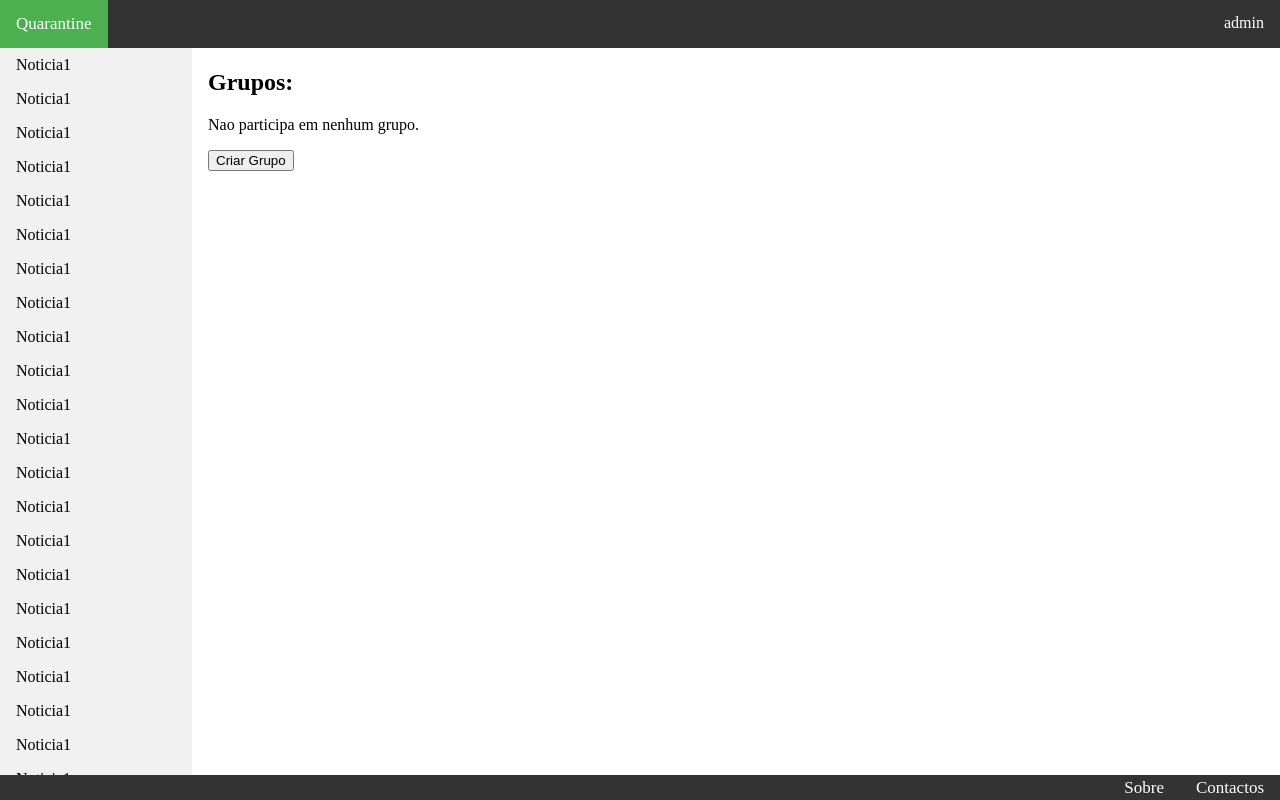
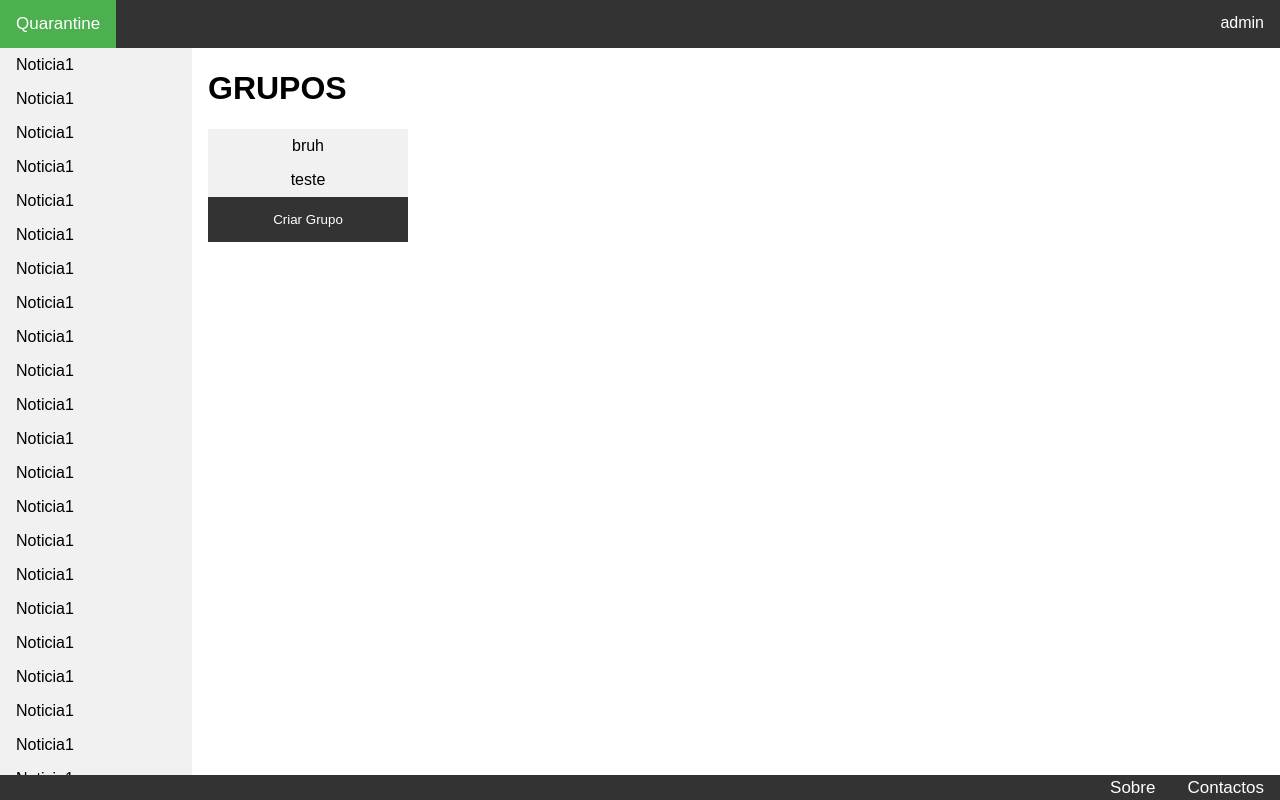
Before and after one commit to JoaoAlmeida-dev/quarantine, a Django app: page /quarantine/ in a window 1280 px wide. Run offline with Django 3.2, Linux system fonts and the light colour scheme; a user stored in the database is signed in; data comes from the database, SQL or seed files in the repository; data that the repository does not hold is empty.

Commit message:
new css bugfixes ja nem sei oh filho

```diff
--- a/account/models.py
+++ b/account/models.py
@@ -51,7 +51,7 @@ class Account(AbstractBaseUser):
     objects = AccountManager()
 
     def __str__(self):
-        return self.email
+        return self.username
 
     def mudarfoto(self, link_foto):
         fotoPerfil = link_foto
--- a/projeto/settings.py
+++ b/projeto/settings.py
@@ -34,7 +34,7 @@ if DEBUG:
 
 INSTALLED_APPS = [
     'quarantine.apps.QuarantineConfig',
-    'account',
+    'account.apps.AccountConfig',
 
     'django.contrib.admin',
     'django.contrib.auth',
--- a/quarantine/models.py
+++ b/quarantine/models.py
@@ -17,7 +17,7 @@ class Grupo(models.Model):
 
 
 class MembroGrupo(models.Model):
-    user = models.ForeignKey(Account, on_delete=models.CASCADE)
+    Account = models.ForeignKey(Account, on_delete=models.CASCADE)
     grupo = models.ForeignKey(Grupo, on_delete=models.CASCADE)
     is_admin = models.BooleanField(default=False)
 
--- a/quarantine/templates/quarantine/adicionarmembros.html
+++ b/quarantine/templates/quarantine/adicionarmembros.html
@@ -12,8 +12,8 @@
             {% csrf_token %}
             {% for user in users %}
 
-                <input type="checkbox" name="user" id="user{{ forloop.counter }}" value="{{ user }}" />
-                <label for="user{{ forloop.counter }}"> {{ user }}</label>
+                <input type="checkbox" name="user" id="user{{ forloop.counter }}" value="{{ user.username }}" />
+                <label for="user{{ forloop.counter }}"> {{ user.username }}</label>
                 <br />
             {% endfor %}
             <input type="submit" value="AdicionarMembros">
--- a/quarantine/templates/quarantine/criargrupo.html
+++ b/quarantine/templates/quarantine/criargrupo.html
@@ -16,10 +16,10 @@
             <b>Adicionar utilizadores:</b>
             <br>
             {% for user in users %}
-                <input type="checkbox" name="user" id="user{{ forloop.counter }}" value="{{ user }}" />
-                <label for="user{{ forloop.counter }}"> {{ user }}</label>
+                <input type="checkbox" name="user" id="user{{ forloop.counter }}" value="{{ user.username }}" />
+                <label for="user{{ forloop.counter }}"> {{ user.username }}</label>
                 <br />
             {% endfor %}
-            <input type="submit" value="Criar Grupo">
+            <input class="submit" type="submit" value="Criar Grupo">
         </form>
 {% endblock content %}
--- a/quarantine/templates/quarantine/criarpublicacaopage.html
+++ b/quarantine/templates/quarantine/criarpublicacaopage.html
@@ -10,11 +10,11 @@
     <form action="{% url 'criarpublicacao' grupo.id %}" method="post">
             {% csrf_token %}
             <label for="titulo"><b>Titulo :</b></label>
-                <input type="text" id="titulo" name="titulo">
+                <input type="text" id="titulo" name="titulo" required>
             <br>
             <label for="conteudo"><b>Conteudo :</b></label>
         <br>
-            <textarea id="conteudo" name="conteudo" rows="10" cols="50"></textarea>
+            <textarea id="conteudo" name="conteudo" rows="10" cols="50" required></textarea>
             <br>
             <input type="submit" value="Publicar">
     </form>
--- a/quarantine/templates/quarantine/menu.html
+++ b/quarantine/templates/quarantine/menu.html
@@ -2,7 +2,6 @@
 
 
 {% block content %}
-    <title>Quarantine</title>
 
 
         {% if error_message %}
@@ -16,9 +15,9 @@
         {% else %}
 
         <div>
-            <h2>Grupos:</h2>
+            <h1 >GRUPOS</h1>
                {% if grupos %}
-                <ul>
+                <div class="lista">
                     {% for grupo in grupos %}
                     <li>
                         <a href= "{% url 'grupo_view' grupo.id %}">
@@ -26,12 +25,12 @@
                     </a>
                     </li>
                     {% endfor %}
-                </ul>
+                </div>
                 {% else %}
                    <p>Nao participa em nenhum grupo.</p>
                {% endif %}
             <form action= "{% url 'criargrupo' %}" method="get">
-                <input type="submit" value="Criar Grupo">
+                <input class="submit" type="submit" value="Criar Grupo">
             </form>
         </div>
 
--- a/quarantine/urls.py
+++ b/quarantine/urls.py
@@ -2,63 +2,71 @@ from django.conf.urls import url
 # (. significa que importa views da mesma directoria)
 
 from . import views
-from account.views import(
-login_view,logout_view,registo_view
+from account.views import (
+    login_view,
+    logout_view,
+    registo_view,
+    perfilutilizador,
+    account_settings
 )
 
 urlpatterns = [
     url(r'^$', views.menu, name='menu'),
-# ----------------------------------------------------------------------Account
+    # ----------------------------------------------------------------------Account
 
     url(r'^login/$', login_view, name='login_view'),
 
     url(r'^registo/$', registo_view, name='registo_view'),
 
     url(r'^logout/$', logout_view, name='logout_view'),
-# ----------------------------------------------------------------------Utilizador
+    # ----------------------------------------------------------------------Utilizador
 
-    url(r'^perfil/(?P<username>.*)/$', views.perfilutilizador, name='perfilutilizador'),
-    url(r'^perfil/(?P<username>.*)/definicoes/$', views.defutilizador, name='defutilizador'),
+    url(r'^perfil/(?P<username>.*)/$', perfilutilizador, name='perfilutilizador'),
+    url(r'^perfil/(?P<username>.*)/account_settings/$', account_settings, name='account_settings'),
+    # url(r'^perfil/(?P<username>.*)/definicoes/$', defutilizador, name='defutilizador'),
     # url(r'^perfil/(?P<username>.*)/atualizarperfil/$', views.atualizarperfil, name='atualizarperfil'),
 
-    #url(r'^perfil/(?P<username>.*)/password_change/'
-    #url(r'^perfil/(?P<username>.*)/password_change/done'
-    #url(r'^perfil/(?P<username>.*)/
+    # url(r'^perfil/(?P<username>.*)/password_change/$'
+    # url(r'^perfil/(?P<username>.*)/password_change/done/$'
+    # url(r'^perfil/(?P<username>.*)/
 
-# ----------------------------------------------------------------------Grupo
+    # ----------------------------------------------------------------------Grupo
 
-    #url(r'^criar_grupo/$', views.criargrupopage, name='criargrupopage'),
+    # url(r'^criar_grupo/$', views.criargrupopage, name='criargrupopage'),
     url(r'^criargrupo/$', views.criargrupo, name='criargrupo'),
     url(r'^grupo_(?P<grupo_id>[0-9]+)/apagargrupo/$', views.apagargrupo, name='apagargrupo'),
 
     url(r'^grupo_(?P<grupo_id>[0-9]+)/$', views.grupo_view, name='grupo_view'),
 
-    #url(r'^grupo_(?P<grupo_id>[0-9]+)/adicionarmembrospage/$', views.adicionarmembrospage, name='adicionarmembrospage'),
+    # url(r'^grupo_(?P<grupo_id>[0-9]+)/adicionarmembrospage/$', views.adicionarmembrospage, name='adicionarmembrospage'),
     url(r'^grupo_(?P<grupo_id>[0-9]+)/adicionarmembros/$', views.adicionarmembros, name='adicionarmembros'),
 
-    #url(r'^grupo_(?P<grupo_id>[0-9]+)/removermembrospage/$', views.removermembrospage, name='removermembrospage'),
+    # url(r'^grupo_(?P<grupo_id>[0-9]+)/removermembrospage/$', views.removermembrospage, name='removermembrospage'),
     url(r'^grupo_(?P<grupo_id>[0-9]+)/removermembros/$', views.removermembros, name='removermembros'),
 
-# ----------------------------------------------------------------------Publicação
+    # ----------------------------------------------------------------------Publicação
 
     url(r'^grupo_(?P<grupo_id>[0-9]+)/criarpublicacao/$', views.criarpublicacao, name='criarpublicacao'),
-    url(r'^grupo_(?P<grupo_id>[0-9]+)/pub_(?P<pub_id>[0-9]+)/apagarpublicacao/$', views.apagarpublicacao, name='apagarpublicacao'),
+    url(r'^grupo_(?P<grupo_id>[0-9]+)/pub_(?P<pub_id>[0-9]+)/apagarpublicacao/$', views.apagarpublicacao,
+        name='apagarpublicacao'),
 
     url(r'^grupo_(?P<grupo_id>[0-9]+)/pub_(?P<pub_id>[0-9]+)/$', views.publicacao, name='publicacao'),
-    url(r'^grupo_(?P<grupo_id>[0-9]+)/pub_(?P<pub_id>[0-9]+)/publicar/$', views.publicarcomentario,name='publicarcomentario'),
-    url(r'^grupo_(?P<grupo_id>[0-9]+)/pub_(?P<pub_id>[0-9]+)/com_(?P<com_id>[0-9]+)/apagarcomentario/$', views.apagarcomentario, name='apagarcomentario'),
+    url(r'^grupo_(?P<grupo_id>[0-9]+)/pub_(?P<pub_id>[0-9]+)/publicar/$', views.publicarcomentario,
+        name='publicarcomentario'),
+    url(r'^grupo_(?P<grupo_id>[0-9]+)/pub_(?P<pub_id>[0-9]+)/com_(?P<com_id>[0-9]+)/apagarcomentario/$',
+        views.apagarcomentario, name='apagarcomentario'),
 
-# ----------------------------------------------------------------------Votos
+    # ----------------------------------------------------------------------Votos
 
     url(r'^grupo_(?P<grupo_id>[0-9]+)/pub_(?P<pub_id>[0-9]+)/votaruppub/$', views.votaruppub, name='votaruppub'),
     url(r'^grupo_(?P<grupo_id>[0-9]+)/pub_(?P<pub_id>[0-9]+)/votardownpub/$', views.votardownpub, name='votardownpub'),
 
+    url(r'^grupo_(?P<grupo_id>[0-9]+)/pub_(?P<pub_id>[0-9]+)/com_(?P<com_id>[0-9]+)/votarupcom/$', views.votarupcom,
+        name='votarupcom'),
+    url(r'^grupo_(?P<grupo_id>[0-9]+)/pub_(?P<pub_id>[0-9]+)/com_(?P<com_id>[0-9]+)/votardowncom/$', views.votardowncom,
+        name='votardowncom'),
 
-    url(r'^grupo_(?P<grupo_id>[0-9]+)/pub_(?P<pub_id>[0-9]+)/com_(?P<com_id>[0-9]+)/votarupcom/$', views.votarupcom, name='votarupcom'),
-    url(r'^grupo_(?P<grupo_id>[0-9]+)/pub_(?P<pub_id>[0-9]+)/com_(?P<com_id>[0-9]+)/votardowncom/$', views.votardowncom, name='votardowncom'),
-
-
-    #url(r'^grupo_(?P<grupo_id>[0-9]+)/pub_(?P<pub_id>[0-9]+)/com_(?P<com_id>[0-9]+)/votarup/$', views.votarup, name='votarup'),
-    #url(r'^grupo_(?P<grupo_id>[0-9]+)/pub_(?P<pub_id>[0-9]+)/com_(?P<com_id>[0-9]+)/votardown/$', views.votardown, name='votardown'),
+    # url(r'^grupo_(?P<grupo_id>[0-9]+)/pub_(?P<pub_id>[0-9]+)/com_(?P<com_id>[0-9]+)/votarup/$', views.votarup, name='votarup'),
+    # url(r'^grupo_(?P<grupo_id>[0-9]+)/pub_(?P<pub_id>[0-9]+)/com_(?P<com_id>[0-9]+)/votardown/$', views.votardown, name='votardown'),
 
 ]
--- a/quarantine/views.py
+++ b/quarantine/views.py
@@ -1,5 +1,5 @@
 from django.http import HttpResponseRedirect
-from django.shortcuts import render
+from django.shortcuts import render, redirect
 from django.urls import reverse, Resolver404, resolve
 from django.utils import timezone
 from django.http import Http404
@@ -24,19 +24,6 @@ def menu(request):
 
 
 # ------------------------------------------------------------------------
-
-def perfilutilizador(request, username):
-    user = get_object_or_404(Account, username=username)
-    return render(request, 'quarantine/perfil.html', {'user': user})
-
-
-def defutilizador(request, username):
-    user = get_object_or_404(Account, username=username)
-    if request.user.check_password(request.POST['password']):
-        return render(request, 'quarantine/defutilizador.html')
-    else:
-        return render(request, 'quarantine/perfil.html', {'user': user, 'error_message': "Password errada!", })
-
 
 # def atualizarperfil(request, username):
 #     user = get_object_or_404(Account, username=username)
@@ -64,10 +51,11 @@ def criargrupo(request):
         g = Grupo(titulo=request.POST['titulo'], descrição=request.POST['desc'])
         g.save()
 
-        mg = MembroGrupo(user=request.user, grupo=g, is_admin=True)
+        mg = MembroGrupo(Account=request.user, grupo=g, is_admin=True)
         mg.save()
         for username in request.POST.getlist('user'):
-            mg = MembroGrupo(user=Account.objects.get(username=username), grupo=g, is_admin=False)
+            mg = MembroGrupo(
+                Account=Account.objects.get(username=username), grupo=g, is_admin=False)
             mg.save()
         g.save()
         return HttpResponseRedirect(reverse('menu', args=()))
@@ -78,15 +66,15 @@ def criargrupo(request):
 def apagargrupo(request, grupo_id):
     grupo = get_object_or_404(Grupo, pk=grupo_id)
 
-    # for membrogrupo in MembroGrupo.objects.filter(grupo_id=grupo_id, user_id=request.user.id):
+    # for membrogrupo in MembroGrupo.objects.filter(grupo_id=grupo_id, Account_id=request.user.id):
     # if membrogrupo.is_admin:
 
-    if MembroGrupo.objects.get(grupo_id=grupo_id, user_id=request.user.id).is_admin:
+    if MembroGrupo.objects.get(grupo_id=grupo_id, Account_id=request.user.id).is_admin:
         grupo.delete()
         return HttpResponseRedirect(reverse('menu', args=()))
     else:
         return render(request, 'quarantine/grupo.html', {'grupo': grupo, 'error_message': "Não é admin do grupo!!"})
-    # if grupo.membrogrupo_set.get(id=request.user.id, user_id=request.user.id).is_admin:
+    # if grupo.membrogrupo_set.get(id=request.user.id, Account_id=request.user.id).is_admin:
 
 
 # ----------------------------------------------------------------------
@@ -96,7 +84,7 @@ def grupo_view(request, grupo_id):
     grupo = get_object_or_404(Grupo, pk=grupo_id)
     membro = None
     try:
-        membro = MembroGrupo.objects.get(grupo_id=grupo_id, user_id=request.user.id)
+        membro = MembroGrupo.objects.get(grupo_id=grupo_id, Account_id=request.user.id)
     except:
         # membro.DoesNotExist:
         return HttpResponseRedirect(reverse('menu'))
@@ -115,11 +103,11 @@ def criarpublicacao(request, grupo_id):
                          autor=request.user, grupo=grupo)
         pub.save()
         candeletepub = MembroGrupo.objects.get(grupo_id=grupo_id,
-                                               user_id=request.user.id).is_admin or pub.autor.id == request.user.id
+                                               Account_id=request.user.id).is_admin or pub.autor.id == request.user.id
         context['pub'] = pub
         context['candeletepub'] = candeletepub
-        return render(request, 'quarantine/publicacao.html', context)
-        #return HttpResponseRedirect(reverse('publicacao', args=(grupo.id, pub.id)))
+        #return render(request, 'quarantine/publicacao.html', context)
+        return redirect('publicacao', grupo_id=grupo.id, pub_id = pub.id)
     else:
         return render(request, 'quarantine/criarpublicacaopage.html', {'grupo': grupo})
 
@@ -129,8 +117,8 @@ def apagarpublicacao(request, grupo_id, pub_id):
     pub = get_object_or_404(Publicacao, pk=pub_id)
 
     candeletepub = MembroGrupo.objects.get(grupo_id=grupo_id,
-                                           user_id=request.user.id).is_admin or pub.autor.id == request.user.id
-    # isadmin = MembroGrupo.objects.get(grupo_id=grupo_id, user_id=request.user.id).is_admin
+                                           Account_id=request.user.id).is_admin or pub.autor.id == request.user.id
+    # isadmin = MembroGrupo.objects.get(grupo_id=grupo_id, Account_id=request.user.id).is_admin
 
     if candeletepub:
         pub.delete()
@@ -149,7 +137,7 @@ def apagarpublicacao(request, grupo_id, pub_id):
     #   for membro in membros:
 
 
-#   users = users.exclude(id=membro.user_id)
+#   users = users.exclude(id=membro.Account_id)
 
     #    url = request.GET.get("next")
     #    return render(request, 'quarantine/adicionarmembros.html', {'grupo': grupo, 'users': users,})
@@ -163,14 +151,14 @@ def adicionarmembros(request, grupo_id):
         #    try:
         #        resolve(url)
         for username in request.POST.getlist('user'):
-            mg = MembroGrupo(user=User.objects.get(username=username), grupo=grupo, is_admin=False)
+            mg = MembroGrupo(Account=Account.objects.get(username=username), grupo=grupo, is_admin=False)
             mg.save()
         return HttpResponseRedirect(reverse('grupo_view', kwargs={"grupo_id": grupo_id}))
     else:
         membros = MembroGrupo.objects.filter(grupo_id=grupo_id)
         users = Account.objects.exclude(id=request.user.id)
         for membro in membros:
-            users = users.exclude(id=membro.user_id)
+            users = users.exclude(id=membro.Account_id)
 
         #    url = request.GET.get("next")
         return render(request, 'quarantine/adicionarmembros.html', {'grupo': grupo, 'users': users, })
@@ -190,11 +178,11 @@ def removermembros(request, grupo_id):
     if request.POST:
 
         for username in request.POST.getlist('user'):
-            mg = MembroGrupo.objects.get(user=User.objects.get(username=username), grupo=grupo)
+            mg = MembroGrupo.objects.get(Account=Account.objects.get(username=username), grupo=grupo)
             mg.delete()
         return grupo_view(request, grupo_id)
     else:
-        users = grupo.membros.all()
+        users = grupo.membros.all().exclude(id=request.user.id)
 
         #    url = request.GET.get("next")
         return render(request, 'quarantine/removermembros.html', {'grupo': grupo, 'users': users,
@@ -206,7 +194,7 @@ def removermembros(request, grupo_id):
 def publicacao(request, grupo_id, pub_id):
     grupo = get_object_or_404(Grupo, pk=grupo_id)
     pub = get_object_or_404(Publicacao, pk=pub_id)
-    candeletepub = MembroGrupo.objects.get(grupo_id=grupo_id, user_id=request.user.id).is_admin or \
+    candeletepub = MembroGrupo.objects.get(grupo_id=grupo_id, Account_id=request.user.id).is_admin or \
                    pub.autor.id == request.user.id
     return render(request, 'quarantine/publicacao.html', {'grupo': grupo, 'pub': pub, 'candeletepub': candeletepub})
 
@@ -232,9 +220,9 @@ def apagarcomentario(request, grupo_id, pub_id, com_id):
     pub = get_object_or_404(Publicacao, pk=pub_id)
     com = get_object_or_404(Comentario, pk=com_id)
 
-    # candeletepub = MembroGrupo.objects.get(grupo_id=grupo_id, user_id=request.user.id).is_admin or \
+    # candeletepub = MembroGrupo.objects.get(grupo_id=grupo_id, Account_id=request.user.id).is_admin or \
     #              pub.autor.id == request.user.id
-    candeletecom = MembroGrupo.objects.get(grupo_id=grupo_id, user_id=request.user.id).is_admin or \
+    candeletecom = MembroGrupo.objects.get(grupo_id=grupo_id, Account_id=request.user.id).is_admin or \
                    com.autor.id == request.user.id
 
     if candeletecom:
--- a/templates/base.html
+++ b/templates/base.html
@@ -8,7 +8,62 @@
         margin:0;
         padding-top: 48px;
         padding-bottom: 20px;
+
     }
+    body p{
+         font-family: Arial, Helvetica, sans-serif;
+     /*   text-align: center;*/
+
+    }
+    body title{
+        font-family: Arial, Helvetica, sans-serif;
+       /*   text-align: center;*/
+
+    }
+    body h1{
+        font-family: Arial, Helvetica, sans-serif;
+          /*   text-align: center;*/
+
+    }
+    body .lista {
+      list-style-type: none;
+      margin: 0;
+      padding: 0;
+      width: 200px;
+      background-color: #f1f1f1;
+
+
+    }
+    body input.submit{
+        background-color: #333;
+          border: none;
+        color: white;
+        width: 200px;
+
+        text-decoration: none;
+        display: inline-block;
+         padding: 15px 32px;
+        margin: 0;
+        cursor: pointer;
+    }
+    body input.submit:hover{
+      background-color: #4CAF50;
+        color: white;
+    }
+    body .lista li a {
+      display: block;
+      color: #000;
+      padding: 8px 16px;
+      text-decoration: none;
+        text-align: center;
+        font-family: Arial, Helvetica, sans-serif;
+    }
+
+    body .lista li a:hover {
+      background-color: #555;
+      color: white;
+    }
+
 
     .topnav {
         margin: 0;
@@ -28,6 +83,7 @@
         padding: 14px 16px;
         text-decoration: none;
         font-size: 17px;
+        font-family: Arial, Helvetica, sans-serif;
     }
 
     .topnav a:hover:not(.active) {
@@ -54,6 +110,7 @@
         background-color: inherit;
         font-family: inherit;
         margin: 0;
+        font-family: Arial, Helvetica, sans-serif;
      }
 
     /* Dropdown Content (Hidden by Default) */
@@ -64,6 +121,7 @@
         min-width: 100%;
         box-shadow: 0px 8px 16px 0px rgba(0,0,0,0.2);
         z-index: 1;
+        font-family: Arial, Helvetica, sans-serif;
     }
 
     /* Links inside the dropdown */
@@ -74,6 +132,7 @@
         text-decoration: none;
         display: block;
         text-align: left;
+        font-family: Arial, Helvetica, sans-serif;
     }
 
     .dropdown-content a:hover {background-color: #f1f1f1}
@@ -97,6 +156,7 @@
       color: #000;
       padding: 8px 16px;
       text-decoration: none;
+        font-family: Arial, Helvetica, sans-serif;
     }
 
     .sidenews a:hover {
@@ -122,9 +182,10 @@
         padding: 3px 16px;
         text-decoration: none;
         font-size: 17px;
+        font-family: Arial, Helvetica, sans-serif;
     }
 
-    .footer a:hover {background-color: #3e8e41;}
+    .footer a:hover { background-color: #4CAF50;}
 
 </style>
 
@@ -139,6 +200,7 @@
             <div class="dropdown-content">
                     <a href="{% url 'perfilutilizador' request.user.username %}">Profile</a>
                     <a href="{% url 'logout_view' %}"> Logout</a>
+                    <a href="{% url 'account_settings' request.user.username %}"> settings</a>
             </div>
         </div>
         {% else %}
@@ -192,7 +254,7 @@
 
     </div>
 
-<div style="margin-left:15%;padding:1px 16px;">
+<div style="margin-left:15%;padding:1px 16px;  ">
 
      {% block content %}
 
```
Also changed, not shown: account/forms.py (+25 -2 lines), account/templates/account/account.html (added, +48 -0 lines), account/templates/account/perfil.html (added, +24 -0 lines), account/views.py (+38 -6 lines), quarantine/templates/quarantine/grupo.html (+29 -23 lines), quarantine/templates/quarantine/perfil.html (deleted, +0 -27 lines), quarantine/templates/quarantine/publicacao.html (+11 -13 lines), account/templates/account/defutilizador.html (renamed from quarantine/templates/quarantine/defutilizador.html), db.sqlite3, quarantine/migrations/0002_auto_20200511_2114.py (added).
